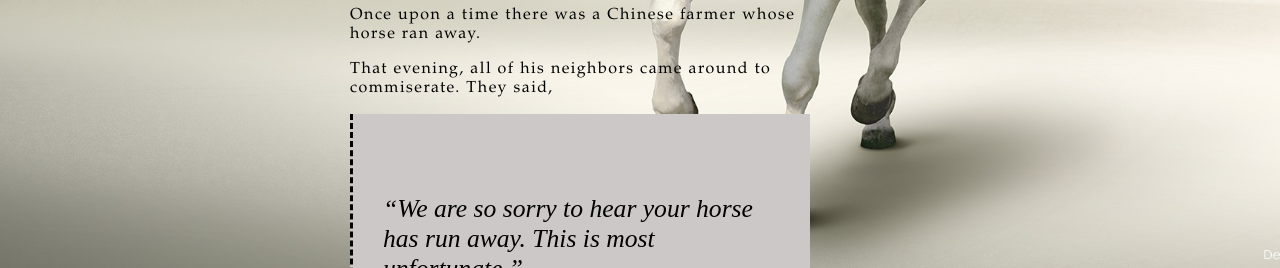
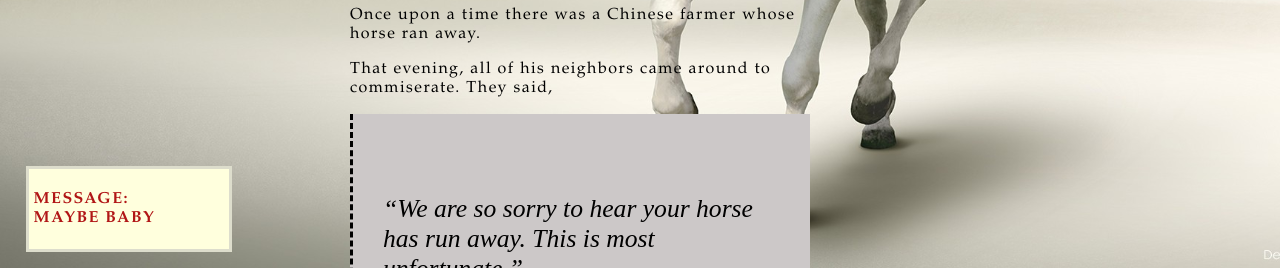
Before and after one commit to Claudia-Scho/progressive-enhancement, a plain HTML site: page index.html in a window 1280 px wide. Shown: the part 532-800 px from the top of the page. Drawn offline with Linux system fonts and the light colour scheme.

Commit message:
changes made to notification bottom left webpage

```diff
--- a/index.html
+++ b/index.html
@@ -12,6 +12,10 @@
 </header>
 
 <body>
+
+  <aside class="notification">
+    <p>MESSAGE:<br>MAYBE BABY</p>
+  </aside>
 
 <div class="box1">
 <img src="https://cdn-images-1.medium.com/max/1000/1*2PCmLZyzQaF2pyKYkSTFpA.jpeg" title="Image of Chinese Farmer" alt="Chinese Farmer" width="85%" height="85%">
--- a/stylesheet.css
+++ b/stylesheet.css
@@ -158,3 +158,16 @@ table, th, td {
     max-width: 400px;
     margin: 10px;
   }
+
+  /*NOTIFICATION*/
+  .notification {
+    background:#FFFFDD;
+    padding:5px;;
+    border:3px solid #DDDDCC;
+    width:190px;
+    font-weight:bold;
+    color: #b11616;
+    position:fixed;
+    bottom:2%;
+    left:2%;
+  }
```
